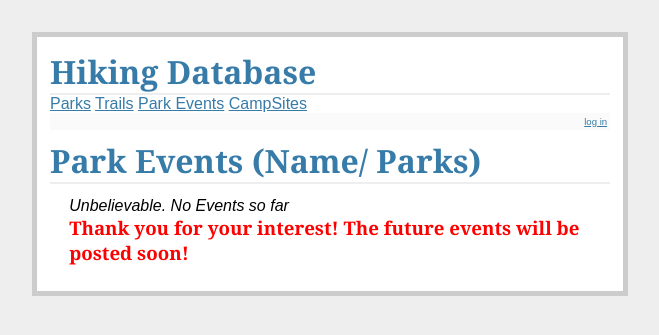
After one commit to ejyang06/Testings, a Flask app: template templates/show_events.html in a window 1280 px wide. The commit adds this page. Shown: the top 335 px of the page, without its empty margins (310-969 px from the left). Run offline with Flask 2, Linux system fonts and the light colour scheme; the template is opened without the code that fills it, so the values that code supplies are empty; parts of the project's set-up code (start-up, migrations or seed data) failed here and were passed over.

Commit message:
I updated new templates for new added entities

```diff
--- a/new.py
+++ b/new.py
@@ -193,17 +193,35 @@ def logout():
 
 @app.route('/parks/', methods=['GET', 'POST'])
 def show_parks():
-    cur = g.conn.execute("SELECT name,type FROM Parks")
-    parks = [dict(parkname=row[0], parktype=row[1]) for row in cur.fetchall()]
+    cur = g.conn.execute("SELECT name,type,state FROM Parks")
+    parks = [dict(parkname=row[0], parktype=row[1],parkstate=row[2]) for row in cur.fetchall()]
     return render_template('show_parks.html', parks=parks)
 
 @app.route('/trails/', methods=['GET', 'POST'])
 def show_trails():
-    cur = g.conn.execute("SELECT name,type FROM Trails")
-    trails = [dict(trailname=row[0], trailtype=row[1]) for row in cur.fetchall()]
+    cur = g.conn.execute("SELECT name,type,difficulty FROM Trails")
+    trails = [dict(trailname=row[0], trailtype=row[1],traild=row[2]) for row in cur.fetchall()]
     return render_template('show_trails.html', trails=trails)
 
+@app.route('/events/', methods=['GET', 'POST'])
+def show_events():
+    cur = g.conn.execute("select e.name, p.name FROM  parks p, events e WHERE p.parkid=e.parkid")
+    events = [dict(eventname=row[0], eventpark=row[1]) for row in cur.fetchall()]
+    return render_template('show_events.html', events=events)
 
+
+@app.route('/campsites/', methods=['GET', 'POST'])
+def show_campsites():
+    cur = g.conn.execute("select c.name, p.name, t.name from campsites c, parks p, trails t where p.parkid=c.parkid AND t.trailid=c.trailid")
+    campsites = [dict(campname=row[0], camppark=row[1], camptrail=row[2]) for row in cur.fetchall()]
+    return render_template('show_campsites.html', campsites=campsites)
+
+
+@app.route('/comments/', methods=['GET', 'POST'])
+def comments():
+    cur = g.conn.execute("select p.name, c.content, u.name, c.postdate from parks p, comments c, users u where c.parkid=p.parkid AND u.userid=c.userid")
+    comments = [dict(parkname=row[0], content=row[1], username=row[2], postdate=row[3]) for row in cur.fetchall()]
+    return render_template('show_comments.html', comments=comments)
 
 app.secret_key = 'A0Zr98j/3yX R~XHH!jmN]LWX/,?RT'
 
--- a/static/style.css
+++ b/static/style.css
@@ -1,6 +1,7 @@
 body            { font-family: sans-serif; background: #eee; }
 a, h1, h2       { color: #377ba8; }
-h1, h2          { font-family: 'Georgia', serif; margin: 0; }
+h3              { color : red; }
+h1, h2, h3      { font-family: 'Georgia', serif; margin: 0; }
 h1              { border-bottom: 2px solid #eee; }
 h2              { font-size: 1.2em; }
 
--- a/templates/layout.html
+++ b/templates/layout.html
@@ -7,8 +7,10 @@
   <body>
     <div class=page>
       <h1>Hiking Database</h1>
-      <a href="{{ url_for('show_parks') }}">Show Parks</a>
-      <a href="{{ url_for('show_trails') }}">Show Trails</a>
+      <a href="{{ url_for('show_parks') }}">Parks</a>
+      <a href="{{ url_for('show_trails') }}">Trails</a>
+      <a href="{{ url_for('show_events') }}"> Park Events</a>
+      <a href="{{ url_for('show_campsites') }}"> CampSites</a>
       <div class=metanav>
       {% if not session.logged_in %}
         <a href="{{ url_for('login') }}">log in</a>
--- /dev/null
+++ b/templates/show_events.html
@@ -0,0 +1,12 @@
+{% extends "layout.html" %}
+{% block body %}
+  <ul class=parks>
+  <h1> Park Events (Name/ Parks)</h1>
+  {% for event in events %}
+    <li><h2>{{ event.eventname }}</h2>{{ event.eventpark|safe }} {{event.eventdate|safe}}
+  {% else %}
+    <li><em>Unbelievable.  No Events so far</em>
+  {% endfor %}
+  <h3> Thank you for your interest! The future events will be posted soon! </h3>
+  </ul>
+{% endblock %}
--- a/templates/show_trails.html
+++ b/templates/show_trails.html
@@ -3,9 +3,10 @@
   <ul class=parks>
   <h1>Trails (Name/Type)</h1>
   {% for trail in trails %}
-    <li><h2>{{ trail.trailname }}</h2>{{ trail.trailtype|safe }}
+    <li><h2>{{ trail.trailname }}</h2>{{ trail.trailtype|safe }} <br> {{trail.traild|safe}} <br/>
   {% else %}
     <li><em>Unbelievable.  No Trails so far</em>
   {% endfor %}
+  <a href="http://www.nps.gov/index.htm">For more information, please visit National Parks Service</a>
   </ul>
 {% endblock %}
```
Also changed, not shown: templates/show_campsites.html (added, +12 -0 lines), templates/show_comments.html (added, +12 -0 lines), templates/show_parks.html (+7 -1 lines).
